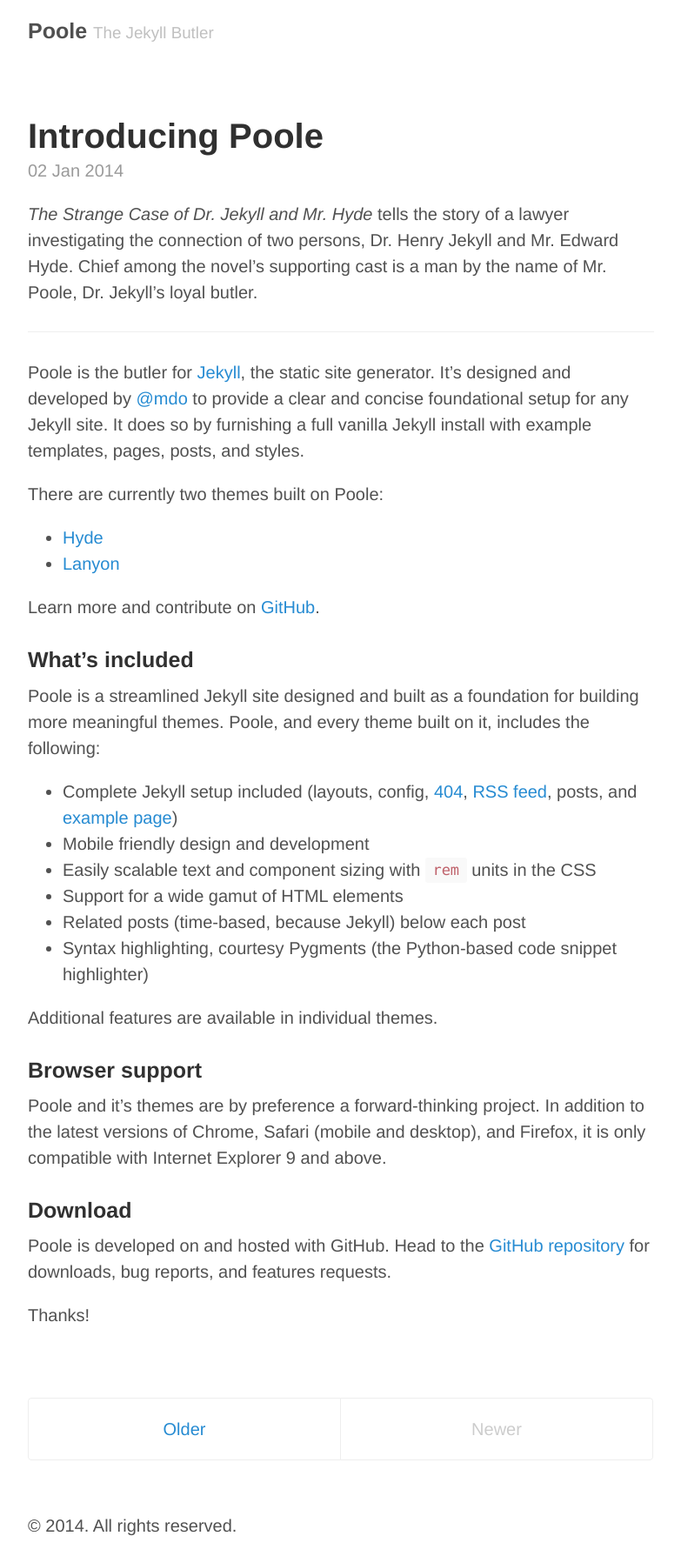
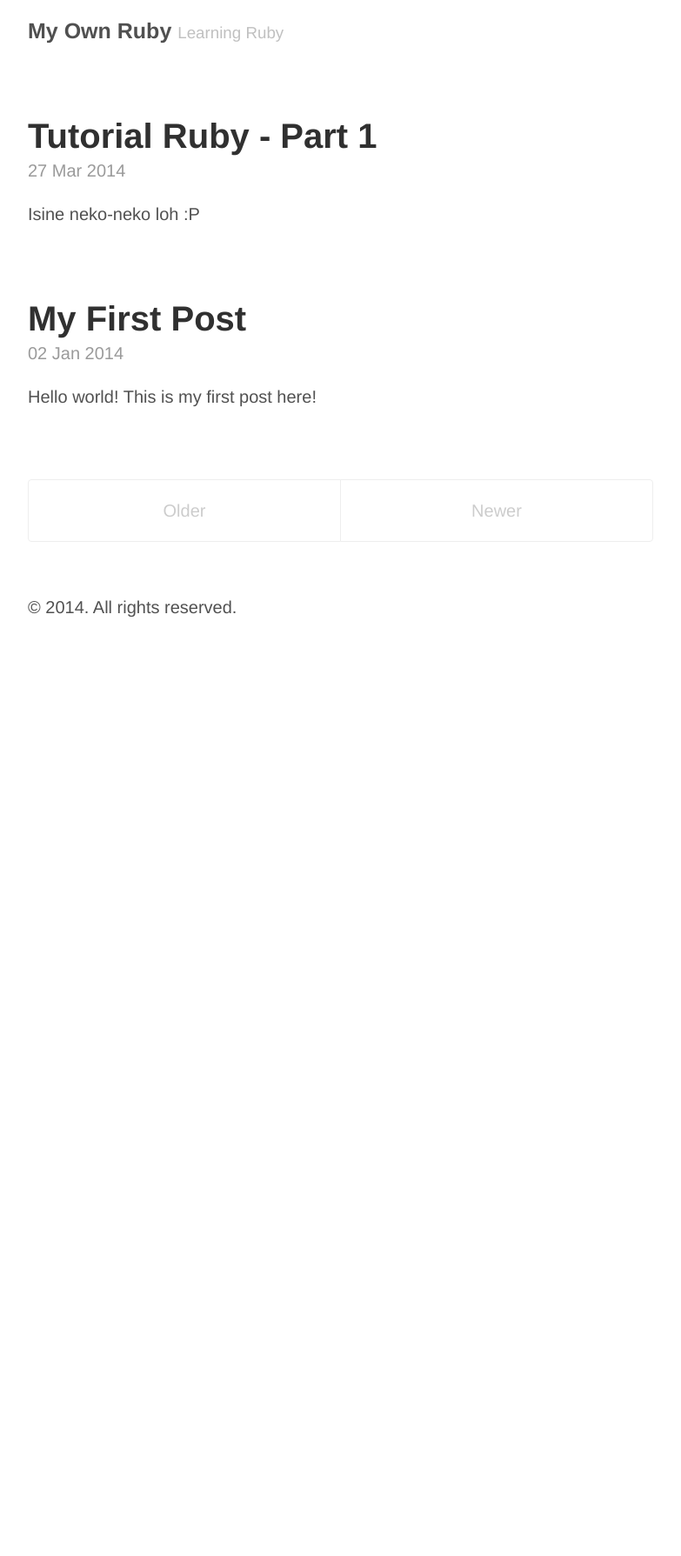
Before and after one commit to menikdp/menikdp.github.io, a Jekyll site: the page built from index.html, in a window 1280 px wide. Shown: the whole page at 87% size, without its empty margins (248-1031 px from the left). Built offline with Jekyll 4.4.1, drawn with Linux system fonts in a browser that asks for light colours; Markdown is read by kramdown in place of the engine named in the settings; the list of posts is cut into pages by our own code; after the commit the page ends 900 px from its top, so only the background shows below that.

```diff
--- a/_config.yml
+++ b/_config.yml
@@ -3,23 +3,20 @@ markdown:         redcarpet
 pygments:         false
 
 # Permalinks
-permalink:        pretty
+permalink:       /posts/:year/:month/:day/:title
 
 # Setup
-title:            Poole
-tagline:          The Jekyll Butler
-url:              http://getpoole.com
-paginate:         1
-baseurl:          /
+title:            My Own Ruby
+tagline:          Learning Ruby
+url:              http://menikdp.github.io
+paginate:         2
+baseurl:          ""
 author:
-  name:           Mark Otto
-  url:            https://twitter.com/mdo
-  email:          markdotto@gmail.com
+  name:           Menik Damayanti Pratiwi
+  url:            https://twitter.com/_menikdp
+  email:          menik.damayanti.p@gmail.com
 
 # Custom vars
 version:          1.0.0
 github:
   repo:           https://github.com/poole/poole
-
-#highlight
-highlighter:      rouge
--- /dev/null
+++ b/_posts/2014-01-02-first-post.md
@@ -0,0 +1,7 @@
+---
+layout: post
+title: My First Post
+---
+
+Hello world!
+This is my first post here!
--- a/_posts/2014-01-02-introducing-poole.md
+++ /dev/null
@@ -1,40 +0,0 @@
----
-layout: post
-title: Introducing Poole
----
-
-*The Strange Case of Dr. Jekyll and Mr. Hyde* tells the story of a lawyer investigating the connection of two persons, Dr. Henry Jekyll and Mr. Edward Hyde. Chief among the novel's supporting cast is a man by the name of Mr. Poole, Dr. Jekyll's loyal butler.
-
------
-
-Poole is the butler for [Jekyll](http://jekyllrb.com), the static site generator. It's designed and developed by [@mdo](https://twitter.com/mdo) to provide a clear and concise foundational setup for any Jekyll site. It does so by furnishing a full vanilla Jekyll install with example templates, pages, posts, and styles.
-
-There are currently two themes built on Poole:
-
-* [Hyde](http://hyde.getpoole.com)
-* [Lanyon](http://lanyon.getpoole.com)
-
-Learn more and contribute on [GitHub](https://github.com/poole).
-
-### What's included
-
-Poole is a streamlined Jekyll site designed and built as a foundation for building more meaningful themes. Poole, and every theme built on it, includes the following:
-
-* Complete Jekyll setup included (layouts, config, [404](/404.html), [RSS feed](/atom.xml), posts, and [example page](/about))
-* Mobile friendly design and development
-* Easily scalable text and component sizing with `rem` units in the CSS
-* Support for a wide gamut of HTML elements
-* Related posts (time-based, because Jekyll) below each post
-* Syntax highlighting, courtesy Pygments (the Python-based code snippet highlighter)
-
-Additional features are available in individual themes.
-
-### Browser support
-
-Poole and it's themes are by preference a forward-thinking project. In addition to the latest versions of Chrome, Safari (mobile and desktop), and Firefox, it is only compatible with Internet Explorer 9 and above.
-
-### Download
-
-Poole is developed on and hosted with GitHub. Head to the <a href="https://github.com/poole/poole">GitHub repository</a> for downloads, bug reports, and features requests.
-
-Thanks!
--- /dev/null
+++ b/_posts/2014-03-27-tutorial-ruby-part-1.md
@@ -0,0 +1,6 @@
+---
+layout: post
+title: Tutorial Ruby - Part 1
+---
+
+Isine neko-neko loh :P
--- a/about.md
+++ b/about.md
@@ -4,27 +4,5 @@ title: About
 ---
 
 <p class="message">
-  Hey there! This page is included as an example. Feel free to customize it for your own use upon downloading. Carry on!
+  menikdp.github.io
 </p>
-
-In the novel, *The Strange Case of Dr. Jekyll and Mr. Hyde*, Mr. Poole is Dr. Jekyll's virtuous and loyal butler. Similarly, Poole is an upstanding and effective butler that helps you build Jekyll themes. It's made by [@mdo](https://twitter.com/mdo).
-
-There are currently two themes built on Poole:
-
-* [Hyde](http://hyde.getpoole.com)
-* [Lanyon](http://lanyon.getpoole.com)
-
-Learn more and contribute on [GitHub](https://github.com/poole).
-
-## Setup
-
-Some fun facts about the setup of this project include:
-
-* Built for [Jekyll](http://jekyllrb.com)
-* Developed on GitHub and hosted for free on [GitHub Pages](https://pages.github.com)
-* Coded with [Sublime Text 2](http://sublimetext.com), an amazing code editor
-* Designed and developed while listening to music like [Blood Bros Trilogy](https://soundcloud.com/maddecent/sets/blood-bros-series)
-
-Have questions or suggestions? Feel free to [open an issue on GitHub](https://github.com/poole/poole/issues/new) or [ask me on Twitter](https://twitter.com/mdo).
-
-Thanks for reading!
```
Also changed, not shown: _posts/2013-12-31-whats-jekyll.md (deleted, +0 -10 lines), _posts/2014-01-01-example-content.md (deleted, +0 -138 lines), archive.md (added, +10 -0 lines), README.md, 1 other file.
